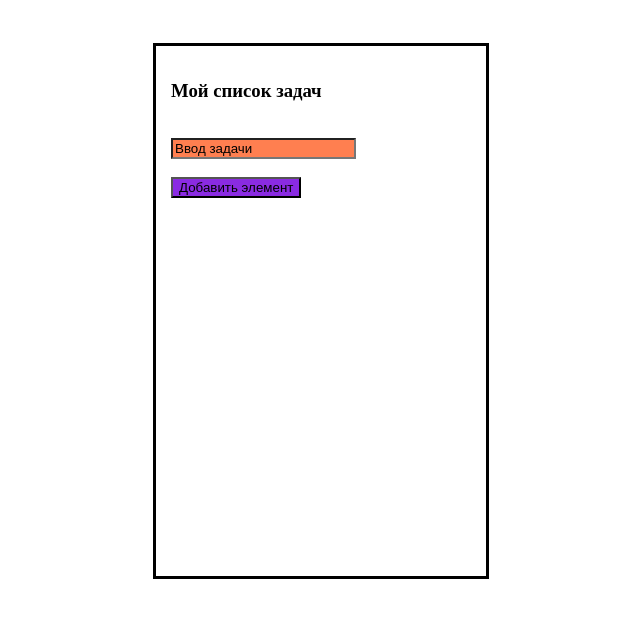
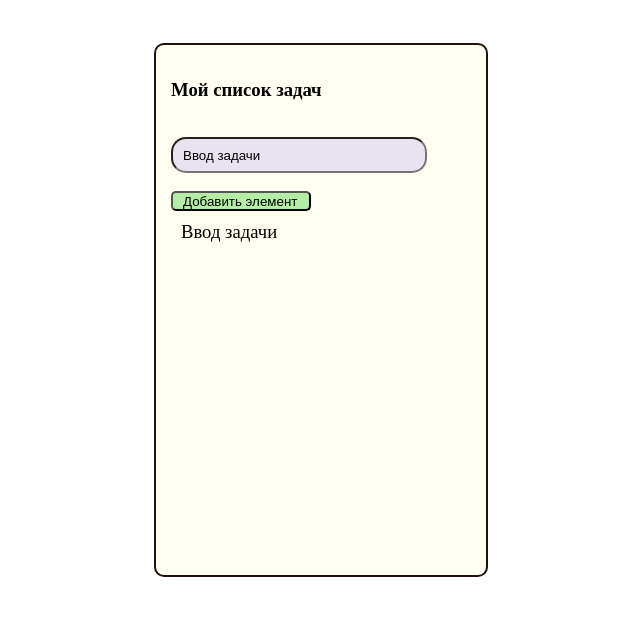
Before and after one commit to kadievart/First-of-all, a plain HTML site: page Index.html in a window 1280 px wide. Both pictures are taken after a click on the button "Добавить элемент". Shown: the whole page, without its empty margins (319-959 px from the left). Drawn offline with Linux system fonts and the light colour scheme.

Commit message:
Update Index.html

```diff
--- a/Index.html
+++ b/Index.html
@@ -1,4 +1,3 @@
-
 <!DOCTYPE html>
 
 <html>
@@ -12,22 +11,45 @@
             padding: 35px;
         }
         input[type="button" ]{
-            background-color: blueviolet;
+            background-color: rgba(170, 235, 157, 0.877);
+            width: 140px;
+            height: 20px;
+            border-radius: 5px;
+            text-align: left;
+            padding-left: 10px;
+
         }
         input[type="text"]{
-            background-color: coral;
+            background-color: rgb(233, 227, 240);
+            width: 240px;
+            height: 30px;
+            border-radius: 15px;
+            text-align: left;
+            padding-left: 10px;
         }
         .divCl {
             width: 300px;
             height: 500px;
-            border: 3px solid black;
+            border: 2px solid rgb(32, 16, 16);
             margin: 0 auto;
             padding: 15px;
+            border-radius: 10px;
+            background-color: rgb(255, 253, 240);
+
+        }
+
+        .item {
+            padding-top: 10px;
+            padding-left: 10px;
+            font-size: 14pt;
         }
     </style>
     <script>
         function addItem() {
-            alert('Введите задачу!')
+            let newItem = document.createElement("div");
+            newItem.classList.add("item")
+            newItem.innerHTML = document.getElementById("box").value;
+            document.getElementById("list").appendChild(newItem);
         }
 
     </script>
@@ -35,12 +57,13 @@
 </head>
 <body>
     <div class= "divCl">
-    <h3>Мой список задач</h3>
+    <h3 style= "padding-left 10px" > Мой список задач </h3>
     <br/>
-    <input type="text" value= "Ввод задачи"/>
+    <input type="text" id= "box" value= "Ввод задачи" onfocus="this.value= '' "/>
     <br/>
     <br/>
     <input type= "button" value= "Добавить элемент" onclick="addItem();"/>
+    <div id= "list"></div>
     </div>
 </body>
 
```
